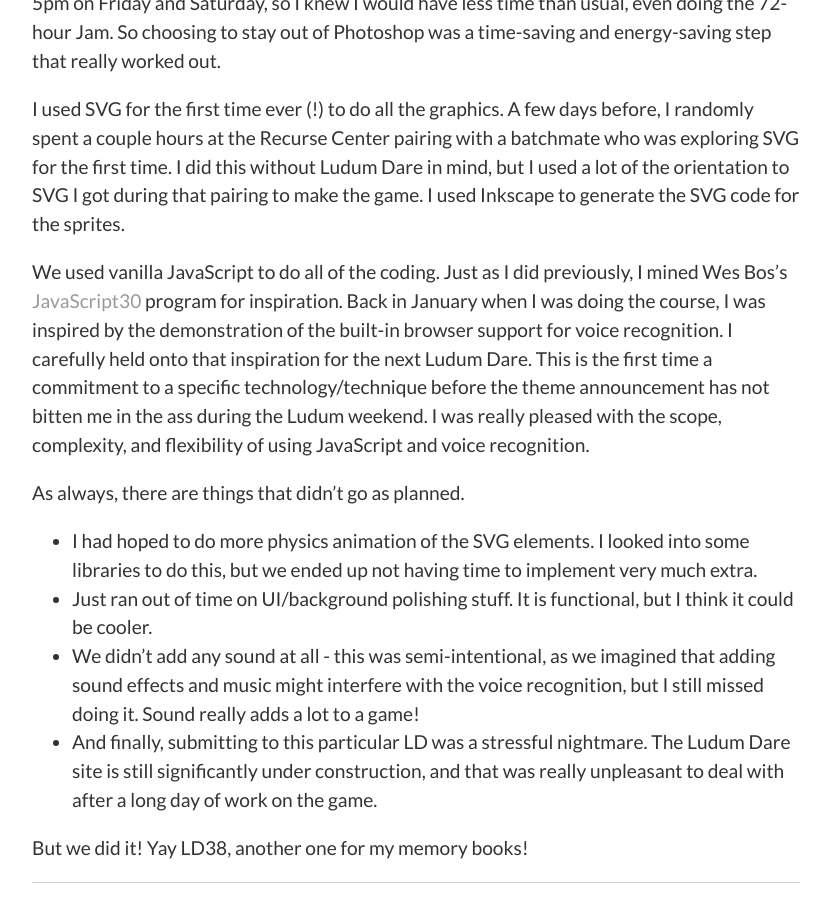
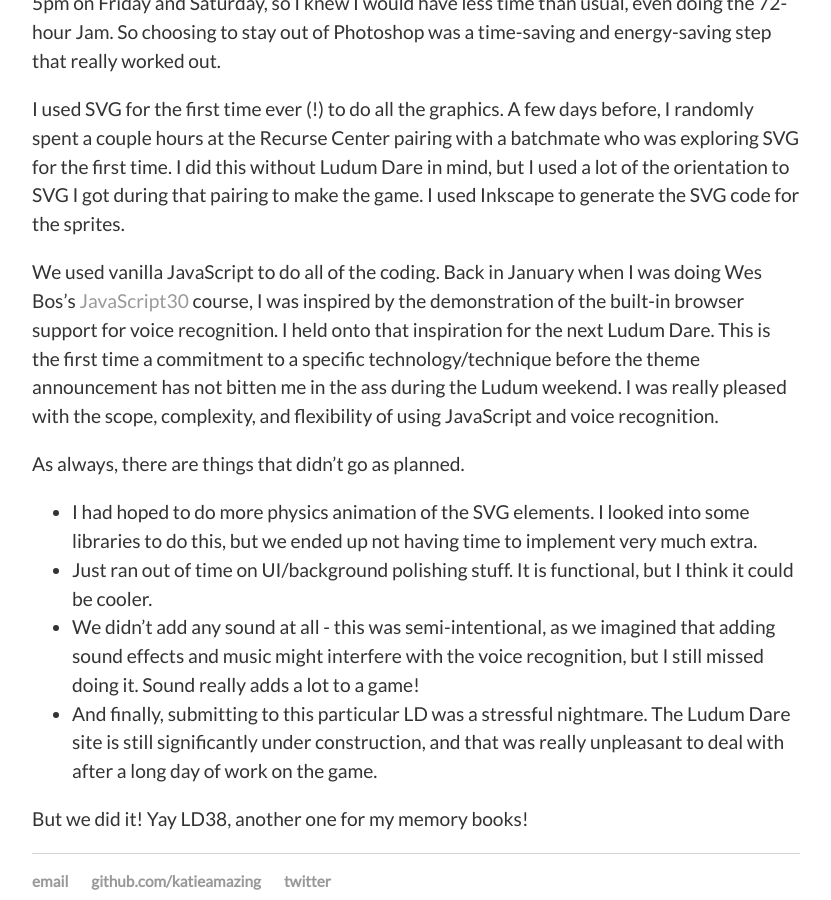
Before and after one commit to katieamazing/katieamazing.github.io, a Jekyll site: the page built from _posts/2017-04-25-LD38.md, in a window 1280 px wide and 900 px high, scrolled down 1420 px. Shown: the whole window, without its empty margins (224-1055 px from the left). Built offline with Jekyll 4.4.1, drawn with Linux system fonts in a browser that asks for light colours.

Commit message:
Update 2017-04-25-LD38.md

```diff
--- a/_posts/2017-04-25-LD38.md
+++ b/_posts/2017-04-25-LD38.md
@@ -21,7 +21,7 @@
 
 I used SVG for the first time ever (!) to do all the graphics. A few days before, I randomly spent a couple hours at the Recurse Center pairing with a batchmate who was exploring SVG for the first time. I did this without Ludum Dare in mind, but I used a lot of the orientation to SVG I got during that pairing to make the game. I used Inkscape to generate the SVG code for the sprites.
 
-We used vanilla JavaScript to do all of the coding. Just as I did previously, I mined Wes Bos's [JavaScript30](https://javascript30.com/) program for inspiration. Back in January when I was doing the course, I was inspired by the demonstration of the built-in browser support for voice recognition. I carefully held onto that inspiration for the next Ludum Dare. This is the first time a commitment to a specific technology/technique before the theme announcement has not bitten me in the ass during the Ludum weekend. I was really pleased with the scope, complexity, and flexibility of using JavaScript and voice recognition.
+We used vanilla JavaScript to do all of the coding. Back in January when I was doing Wes Bos's [JavaScript30](https://javascript30.com/) course, I was inspired by the demonstration of the built-in browser support for voice recognition. I held onto that inspiration for the next Ludum Dare. This is the first time a commitment to a specific technology/technique before the theme announcement has not bitten me in the ass during the Ludum weekend. I was really pleased with the scope, complexity, and flexibility of using JavaScript and voice recognition.
 
 As always, there are things that didn't go as planned.
   * I had hoped to do more physics animation of the SVG elements. I looked into some libraries to do this, but we ended up not having time to implement very much extra.
```
